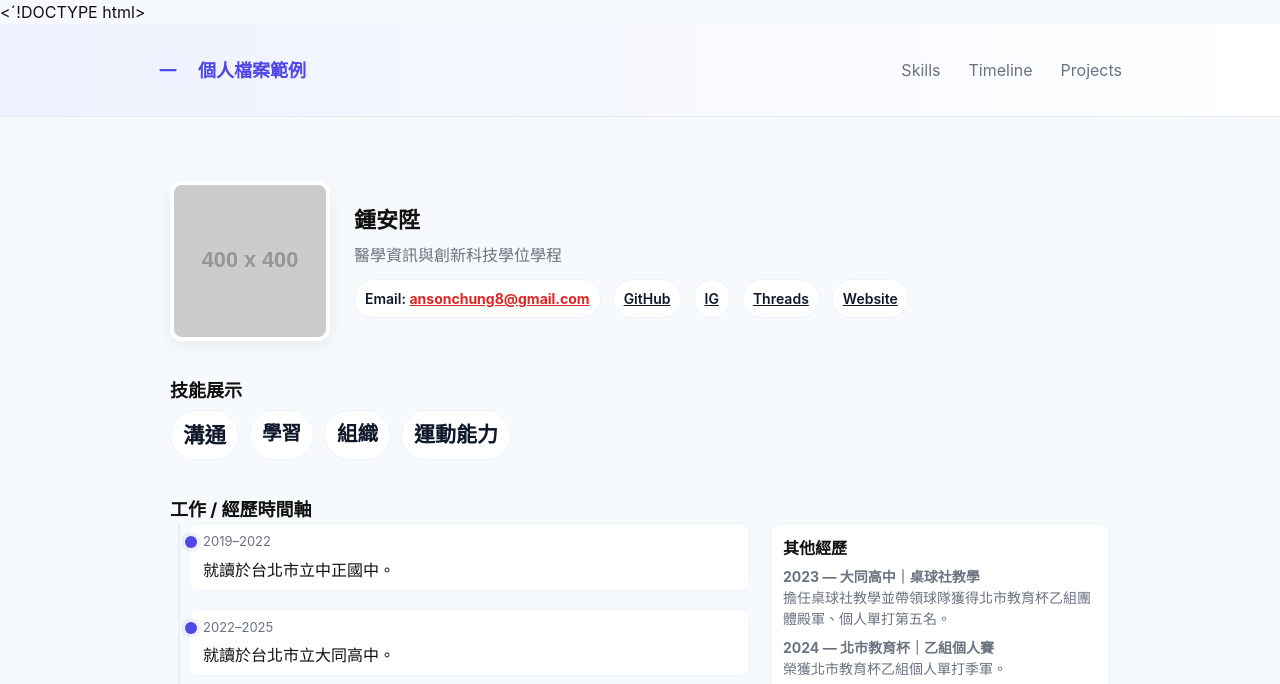
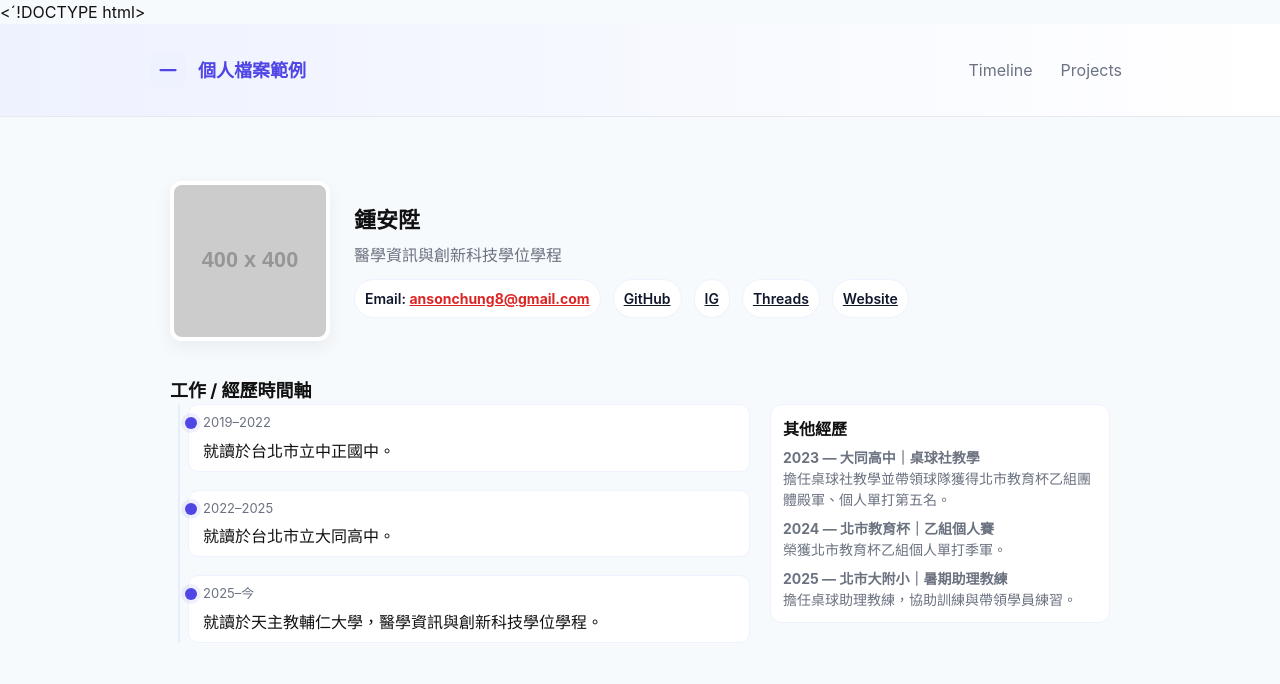
Before and after one commit to anson106/self-profile-ex, a plain HTML site: page index.html in a window 1280 px wide. Shown: the top 684 px of the page. Drawn offline with Linux system fonts and the light colour scheme; placeholder pictures from the web are drawn by us.

Commit message:
Update index (contains bug)

```diff
--- a/index.html
+++ b/index.html
@@ -88,7 +88,6 @@
           <h1>個人檔案範例</h1>
         </div>
         <div class="navlinks">
-          <a href="#skills">Skills</a>
           <a href="#timeline">Timeline</a>
           <a href="#projects">Projects</a>
         </div>
@@ -114,22 +113,7 @@
       </div>
     </section>
 
-    <section id="skills">
-      <div class="section-title"><h3>技能展示</h3></div>
-      <div class="grid">
-        <div>
-          <div class="skills-list">
-            <div class="skill-cloud" aria-label="技能標籤雲">
-              <span class="skill-tag" data-value="95">溝通</span>
-              <span class="skill-tag" data-value="75">學習</span>
-              <span class="skill-tag" data-value="85">組織</span>
-              <span class="skill-tag" data-value="90">運動能力</span>
-            </div>
-          </div>
 
-        </div>
-      </div>
-    </section>
 
     <section id="timeline">
       <div class="section-title"><h3>工作 / 經歷時間軸</h3></div>
```
